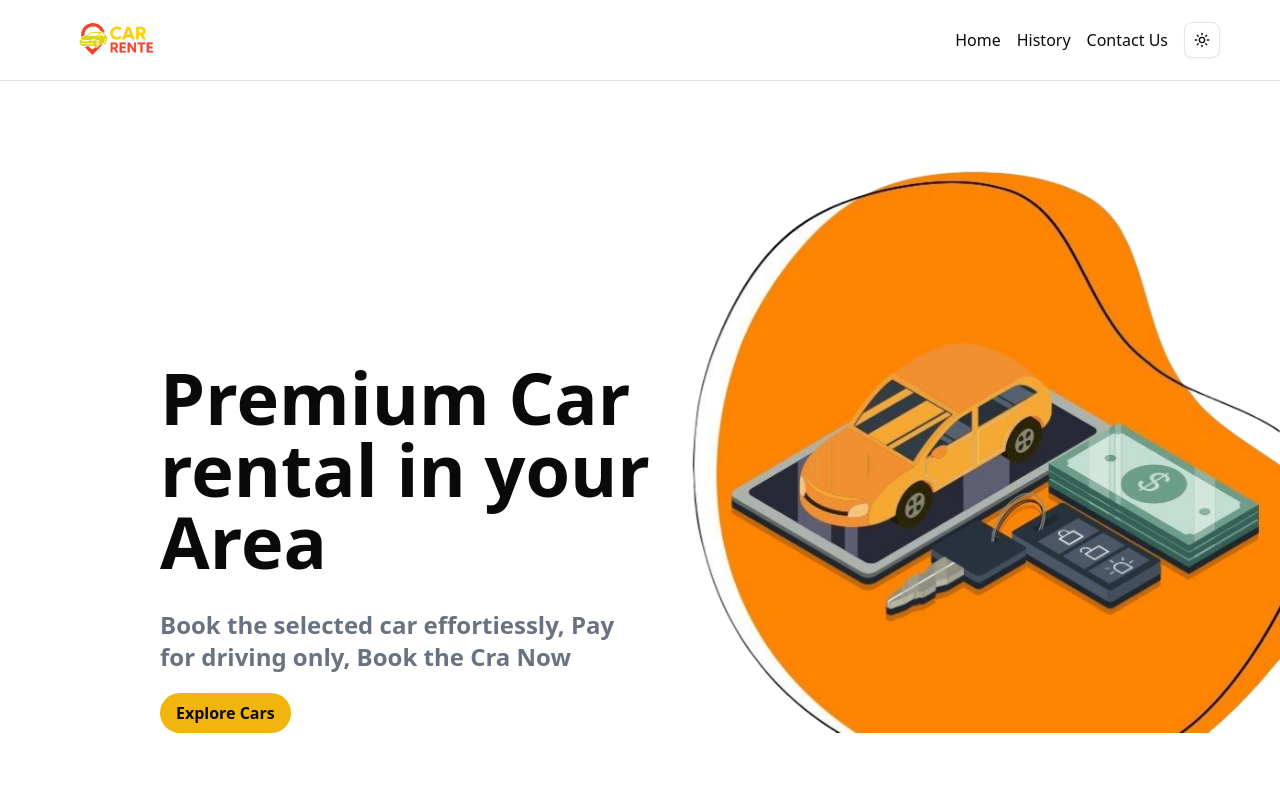
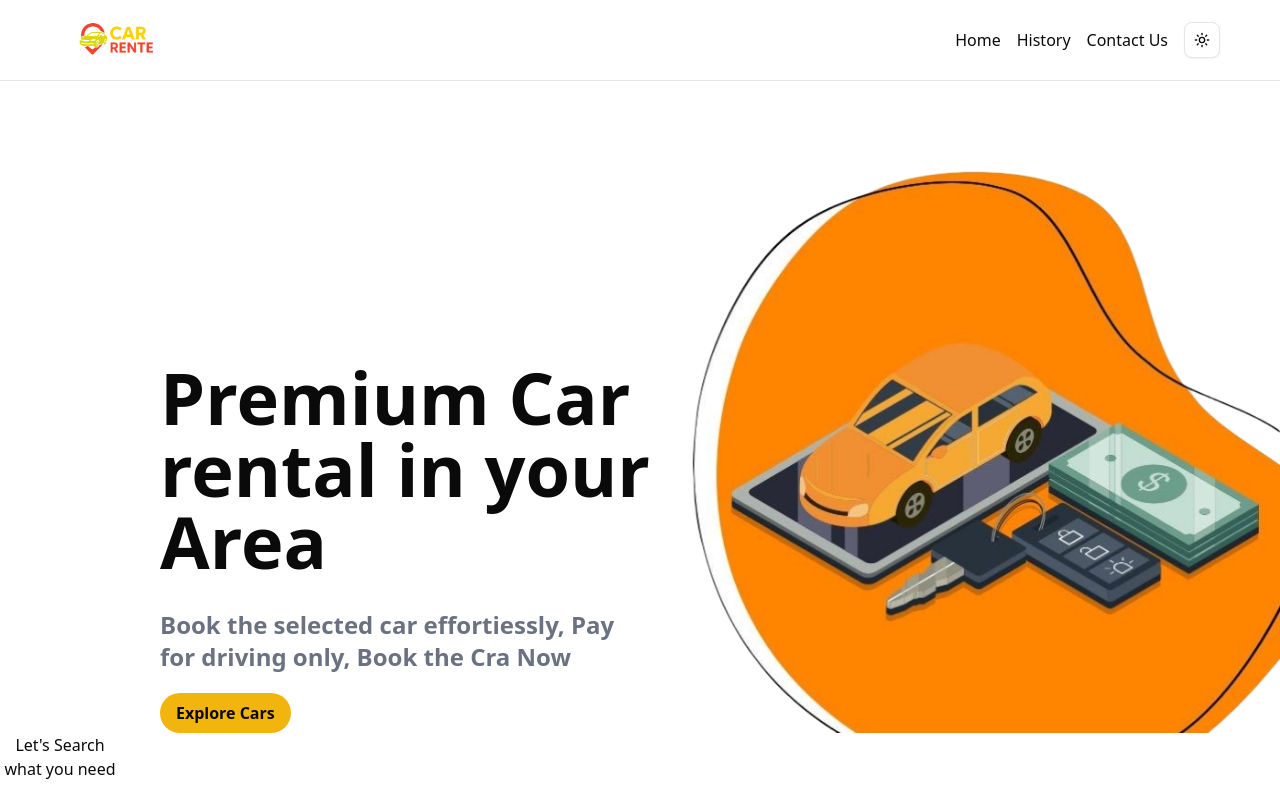
Before and after one commit to kirito666coder/car-rente-app, a Next.js app: page / in a window 1280 px wide. Built offline with nearby package versions, Linux system fonts and the light colour scheme.

Commit message:
feat: add Searchinput component with search prompt to Home page

```diff
--- a/app/page.tsx
+++ b/app/page.tsx
@@ -1,9 +1,11 @@
 import Hero from "@/components/home/Hero";
+import Searchinput from "@/components/home/Searchinput";
 
 export default function Home() {
   return (
     <main>
     <Hero/>
+    <Searchinput/>
     </main>
   );
 }
--- a/components/home/Searchinput.tsx
+++ b/components/home/Searchinput.tsx
@@ -1,5 +1,7 @@
 export default function Searchinput() {
     return (
-        <div></div>
+        <div>
+            <h2 className="text-center w-30 ">Let's Search what you need</h2>
+        </div>
     );
 }
```
